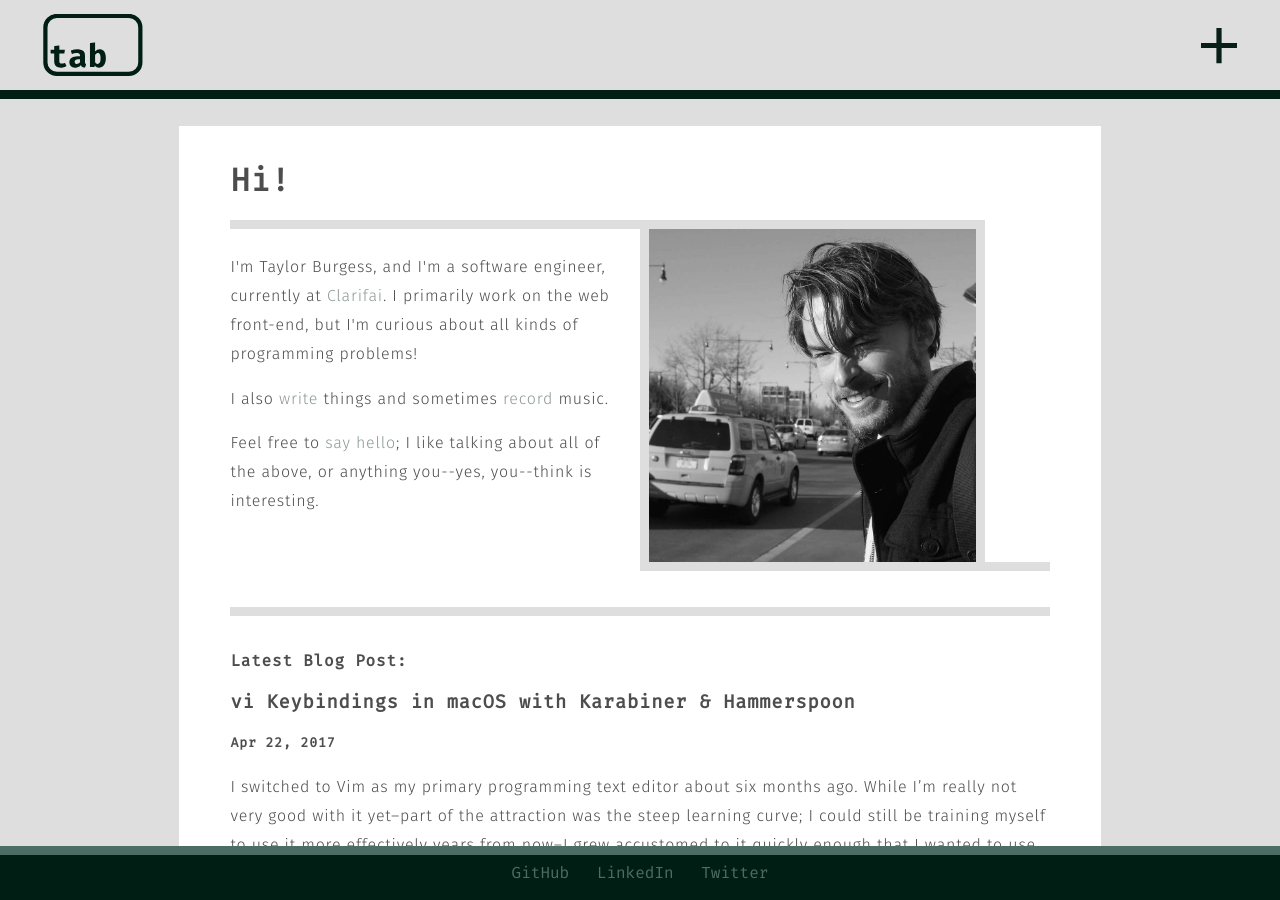
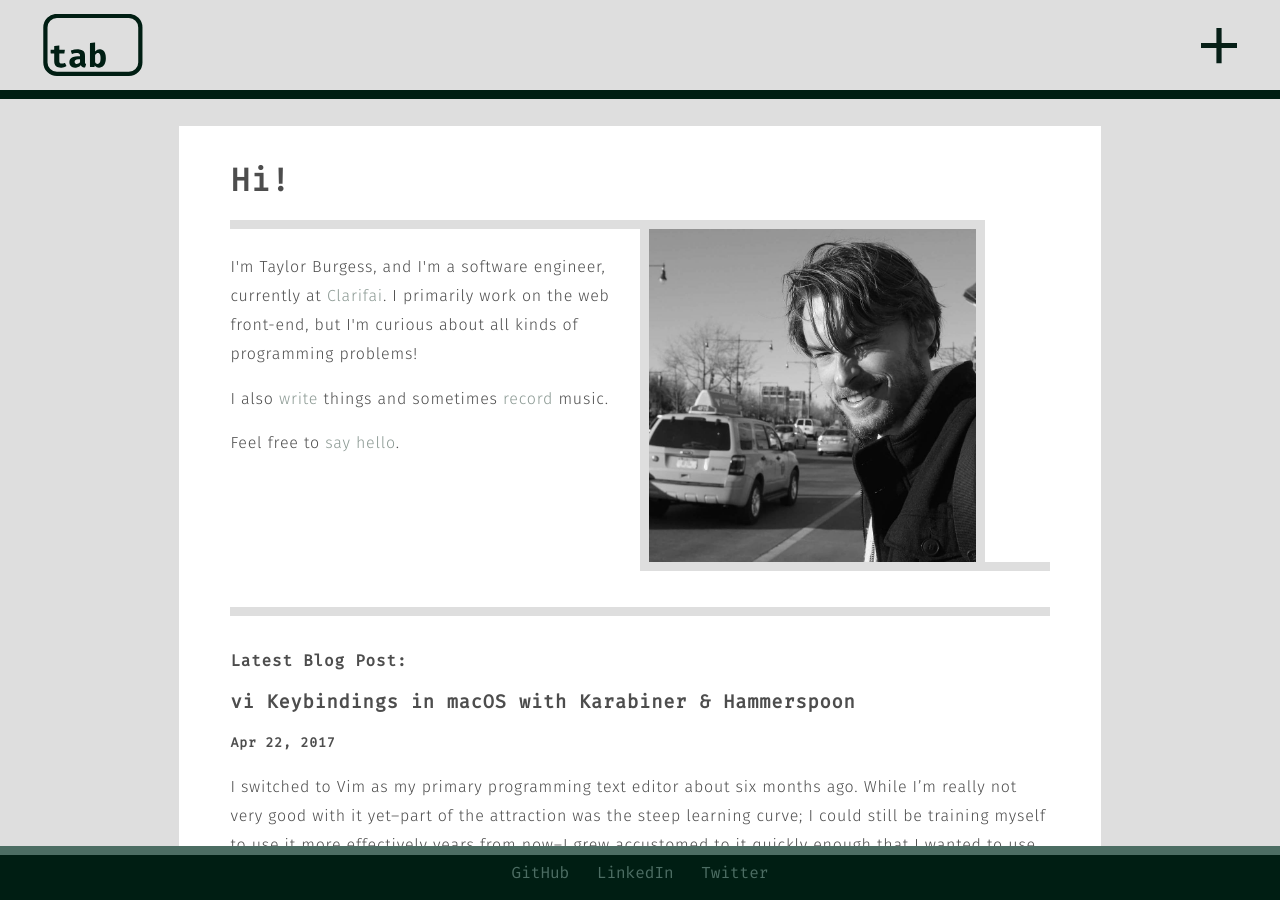
Before and after one commit to tayloraburgess/tayloraburgess.github.io, a Jekyll site: the page built from index.html, in a window 1280 px wide and 900 px high. Built offline with Jekyll 4.4.1, drawn with Linux system fonts in a browser that asks for light colours.

Commit message:
Adjust copy

```diff
--- a/index.html
+++ b/index.html
@@ -8,7 +8,7 @@ permalink: /
     <div class='intro'>
       <p>I'm Taylor Burgess, and I'm a software engineer, currently at <a href='https://clarifai.com/'>Clarifai</a>. I primarily work on the web front-end, but I'm curious about all kinds of programming problems!</p>
       <p>I also <a href='/blog'>write</a> things and sometimes <a href='/audio'>record</a> music.</p>
-      <p>Feel free to <a href='mailto:tayloraburges@gmail.com'>say hello</a>; I like talking about all of the above, or anything you--yes, you--think is interesting.</p>
+      <p>Feel free to <a href='mailto:tayloraburges@gmail.com'>say hello</a>.</p>
     </div>
     <div class='image-container'>
       <img src='assets/photo.jpg'></img>
--- a/resume.html
+++ b/resume.html
@@ -38,7 +38,7 @@ permalink: /resume
     <div>
       <h3>Recurse Center</h3>
       <h4>Participant | 2016</h4>
-      <p>12-week educational retreat for programmers from around the world. I worked on numerous projects I found interesting (several on this page), mostly while pairing, across multiple stacks.
+      <p>12-week educational retreat for programmers from around the world. I worked on numerous projects I found interesting, mostly while pairing, across multiple languages and platforms.
       </p>
     </div>
     <div>
```
